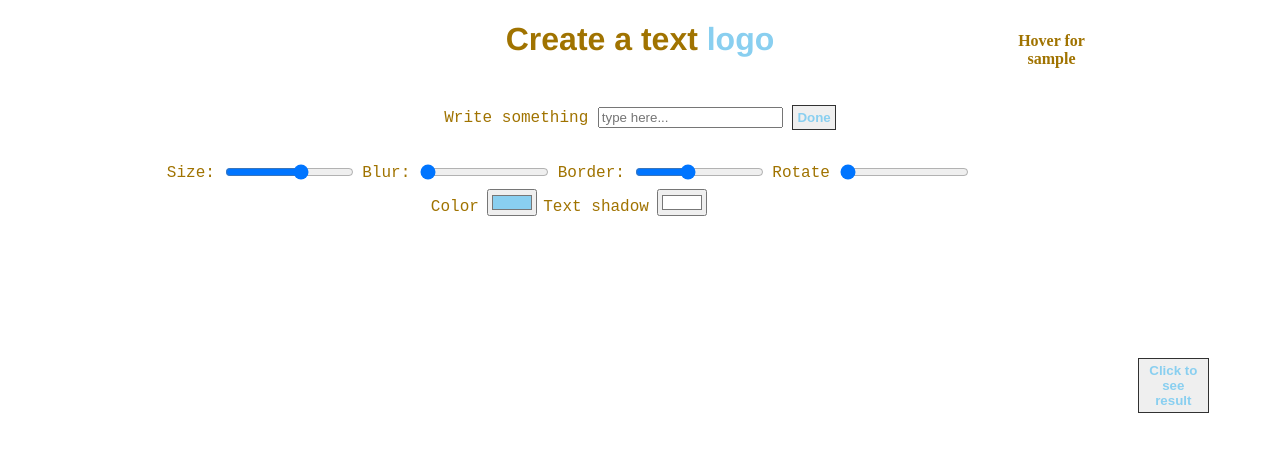
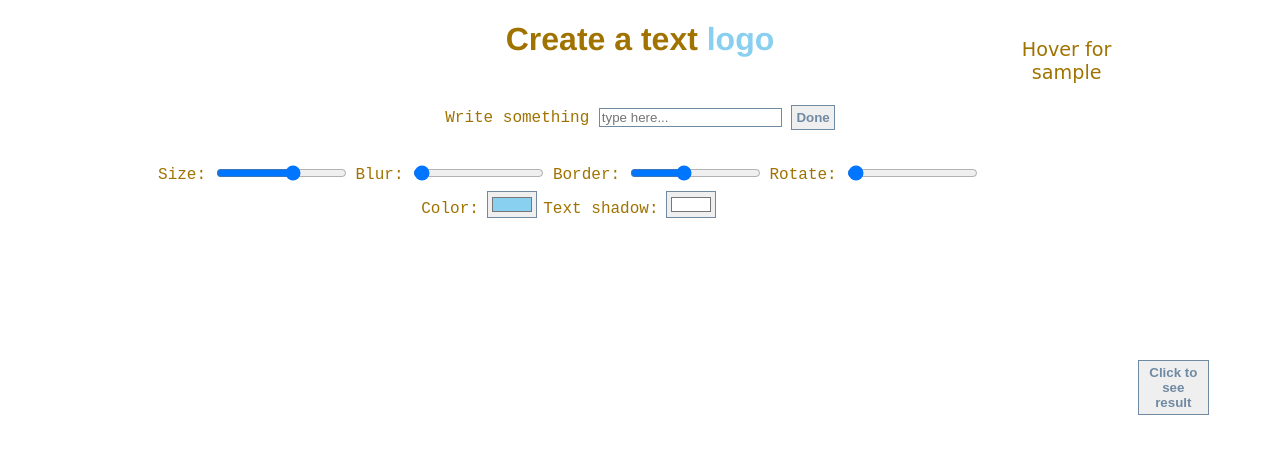
Before and after one commit to hamiat/create-a-text-logo, a plain HTML site: page index.html in a window 1280 px wide. Drawn offline with Linux system fonts and the light colour scheme.

Commit message:
minor fixes

```diff
--- a/index.html
+++ b/index.html
@@ -59,7 +59,7 @@
         </div>
 
         <div class="inputs">
-          <label for="rotate">Rotate </label>
+          <label for="rotate">Rotate:</label>
           <input
             id="rotate"
             type="range"
@@ -72,12 +72,12 @@
         </div>
 
         <div class="inputs">
-          <label for="base">Color</label>
+          <label for="base">Color:</label>
           <input id="base" type="color" name="base" value="#89CFF0" />
         </div>
 
         <div class="inputs">
-          <label for="bordercolor"> Text shadow</label>
+          <label for="bordercolor">Text shadow:</label>
           <input
             id="bordercolor"
             type="color"
--- a/style.css
+++ b/style.css
@@ -8,7 +8,7 @@
   --secondary: rgb(160, 115, 0);
 }
 
-@import url("https://fonts.googleapis.com/css2?family=Fredoka+One&family=Cutive+Mono&display=swap");
+@import url("https://fonts.googleapis.com/css2?family=Fredoka+One&family=Cutive+Mono&family=Caveat+Brush&display=swap");
 html {
   height: 100vh;
   overflow-x: hidden;
@@ -42,10 +42,12 @@ h1 {
   border-radius: 50px;
   max-width: 10ch;
   padding: 1em;
-  font-weight: 700;
+  font-weight: 500;
   color: var(--secondary);
   cursor: pointer;
   transition: all 0.5s;
+  font-family: 'Caveat Brush', cursive;
+  font-size: 1.2em;
 }
 
 #sample:hover {
@@ -114,8 +116,8 @@ h1 {
 button {
   margin-top: 1em;
   cursor: pointer;
-  color: var(--base);
-  border: 1px solid #313131;
+  color: #708aa3;
+  border: 1px solid #708aa3;
   padding: 0.3em;
   font-weight: 600;
 }
@@ -136,6 +138,7 @@ button {
 
 input {
   cursor: pointer;
+  border: 1px solid #708aa3;
 }
 
 /* phone style*/
```
